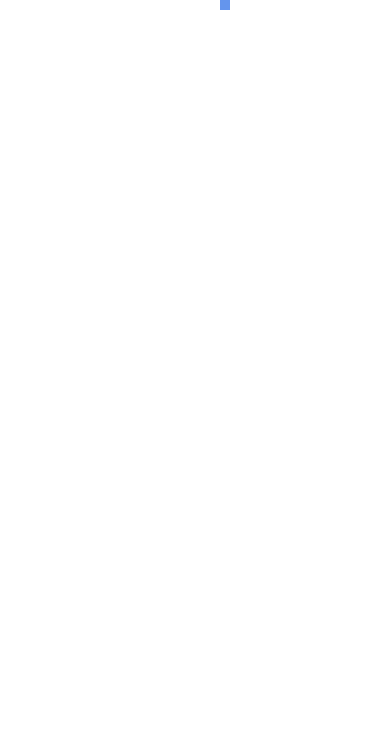
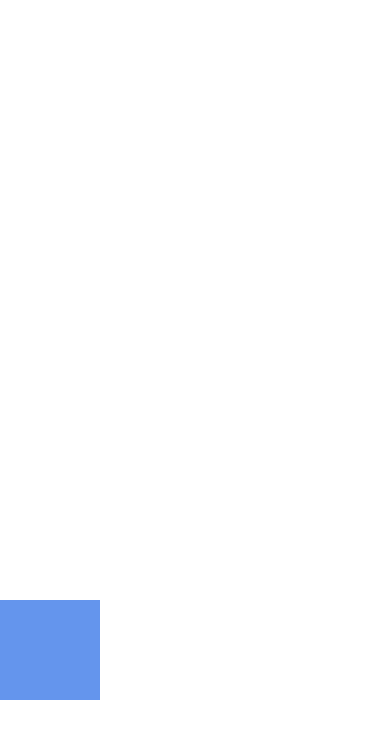
Before and after one commit to trinnova/Animated-mobile, a React Native app: screen / in a window 390 px wide. Shown: the top 738 px of the page. Built offline with nearby package versions, Linux system fonts and the light colour scheme.

Commit message:
SEQUENCE, SPRING, TIMING

```diff
--- a/App.js
+++ b/App.js
@@ -14,6 +14,7 @@
 import Animacion4 from './components/Animacion4';
 import Animacion5 from './components/Animacion5';
 import Animacion6 from './components/Animacion6';
+import Animacion7 from './components/Animacion7';
 
 const App = () => {
 
@@ -26,9 +27,11 @@
           <Animacion3 />
           <Animacion4 />
           <Animacion5 />
+          <Animacion6 />
         */}
 
-        <Animacion6 />
+        <Animacion7 />
+
       </View>
     </>
   );
--- a/components/Animacion6.js
+++ b/components/Animacion6.js
@@ -6,10 +6,11 @@
     const [ animacion2 ] = useState( new Animated.Value(-50) );
 
     useEffect( () => {
+        Animated.loop(
             Animated.sequence([
                 Animated.timing(animacion2, {
                     toValue: -30,
-                duration: 500,
+                    duration: 0,
                     useNativeDriver: false,
                 }),
 
@@ -29,7 +30,8 @@
                     duration: 500,
                     useNativeDriver: false,
                 }),
-        ]).start();
+            ])
+        ).start();
 
     }, []);
 
--- /dev/null
+++ b/components/Animacion7.js
@@ -0,0 +1,58 @@
+import React, { useEffect, useState } from 'react';
+import { Animated, Text, View, StyleSheet } from 'react-native';
+
+const Animacion7 = () => {
+    const [ animacion1 ] = useState( new Animated.Value(0) );
+    const [ animacion2 ] = useState( new Animated.Value(1) );
+
+    useEffect( () => {
+        Animated.sequence([
+            Animated.timing( animacion1, {
+                toValue: 300,
+                duration: 1000,
+            }),
+
+            Animated.spring( animacion2, {
+                toValue: 10,
+            }),
+
+            Animated.spring( animacion2, {
+                toValue: 1,
+            }),
+
+            Animated.timing( animacion1, {
+                toValue: 600,
+                duration: 1000,
+            }),
+        ]).start();
+
+    }, []);
+
+    const estiloAnimacion = {
+        transform: [
+            { translateY: animacion1},
+            { scale: animacion2 }
+        ]
+    };
+
+    return (
+        <View>
+            <Animated.View style={[styles.caja, estiloAnimacion]}>
+
+            </Animated.View>
+        </View>
+    )
+};
+
+const styles = StyleSheet.create
+(
+    {
+        caja: {
+            width: 100,
+            height: 100,
+            backgroundColor: 'cornflowerblue',
+        },
+    }
+);
+
+export default Animacion7
```
Lines whose indentation alone changed are shown as unchanged.
